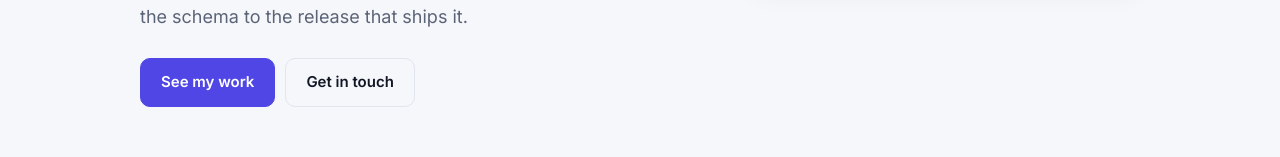
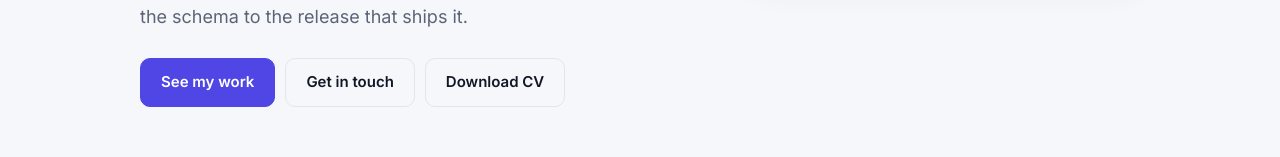
Before and after one commit to zeeshansaeed-dev/zeeshansaeed-dev.github.io, a plain HTML site: page index.html in a window 1280 px wide. Shown: the part 515-672 px from the top of the page. Drawn offline with Linux system fonts and the light colour scheme.

Commit message:
Add Download CV buttons and the CV file
Co-Authored-By: Claude Sonnet 5.5 <noreply@anthropic.com>

```diff
--- a/index.html
+++ b/index.html
@@ -32,6 +32,7 @@
       <p class="cta">
         <a class="button" href="#projects">See my work</a>
         <a class="button ghost" href="mailto:Zeeshansaeed8zrt@gmail.com">Get in touch</a>
+        <a class="button ghost" href="Zeeshan-Saeed-CV.pdf" download>Download CV</a>
       </p>
     </div>
     <aside class="hero-card" aria-label="Currently">
@@ -153,6 +154,7 @@
       <a class="button big" href="mailto:Zeeshansaeed8zrt@gmail.com">Zeeshansaeed8zrt@gmail.com</a>
     </p>
     <p class="cta center">
+      <a class="button ghost" href="Zeeshan-Saeed-CV.pdf" download>Download CV</a>
       <a class="button ghost" href="https://www.linkedin.com/in/zeeshansaeed8zs">LinkedIn</a>
       <a class="button ghost" href="https://github.com/zeeshansaeed83">GitHub</a>
     </p>
```
Also changed, not shown: 1 other file.
